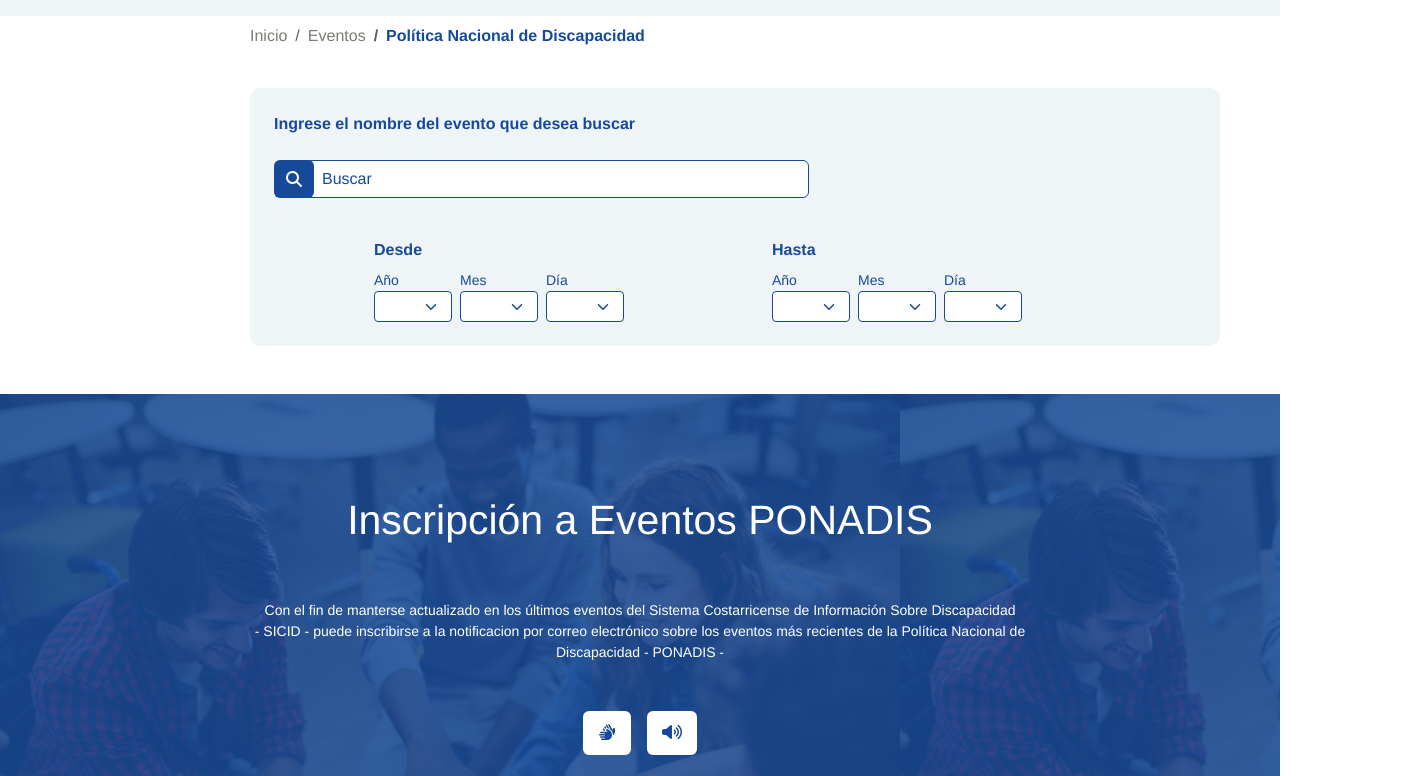
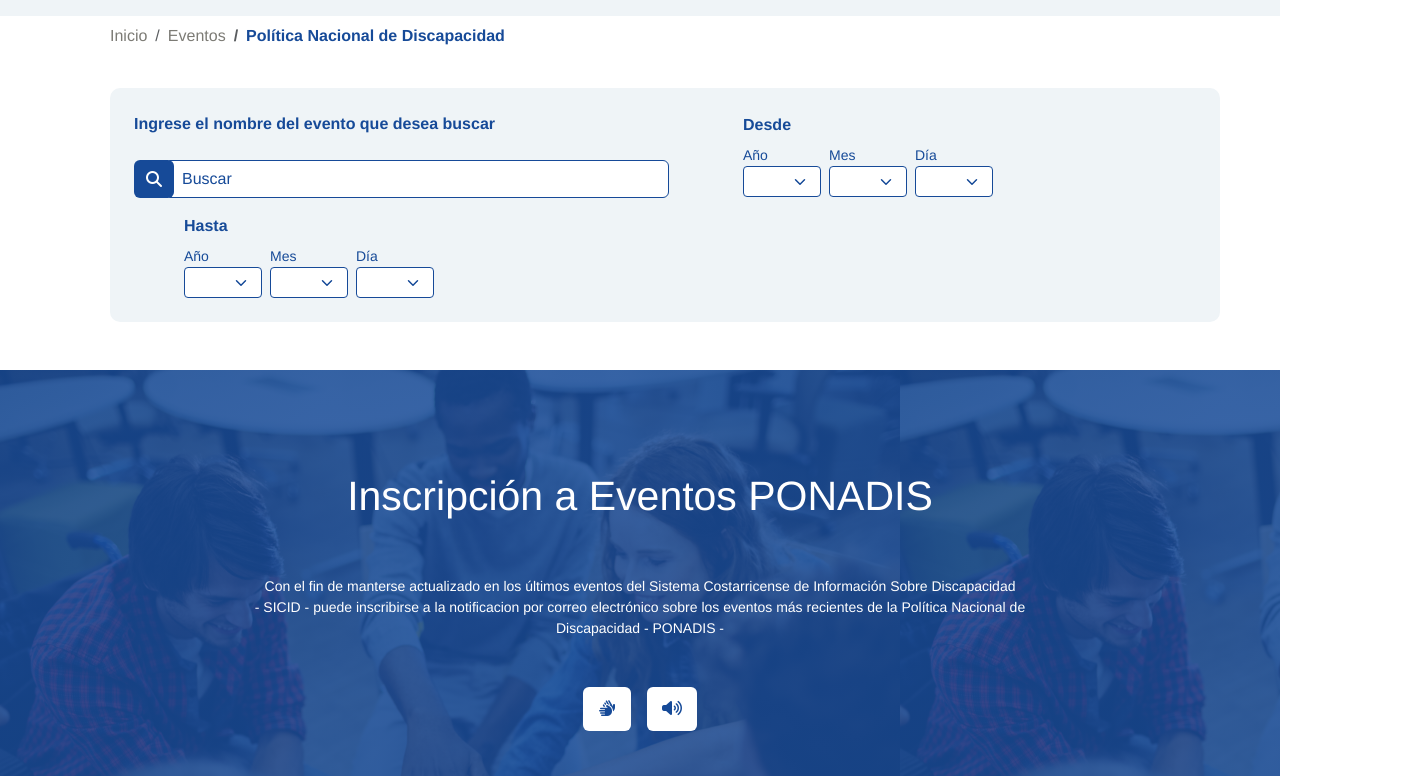
Before and after one commit to maycolsporras/Proyecto-Integrado-1, a plain HTML site: page frontend/eventos-politica.html in a window 1280 px wide. Shown: the part 276-1052 px from the top of the page, 1422 px wide, since content can reach past the window. Drawn offline with nearby package versions, Linux system fonts and the light colour scheme.

Commit message:
[style]: modificando estilos para responsividad

```diff
--- a/frontend/css/pages/eventos-politica.css
+++ b/frontend/css/pages/eventos-politica.css
@@ -88,15 +88,21 @@
 
 @media (min-width: 991.98px) {
     .filtroDesde{
-        margin-left: 100px !important;
+        margin-left: 50px !important;
     }
     .filtroHasta{
-        margin-left: 100px !important;
+        margin-left: 50px !important;
     }
 }
 
 @media (min-width: 991.98px) {
     .offsetDerechaEventos {
+        margin-left: 50px !important;
+    }
+}
+
+@media (min-width: 1920px) {
+    .offsetDerechaEventos {
         margin-left: 190px !important;
     }
 }
--- a/frontend/eventos-politica.html
+++ b/frontend/eventos-politica.html
@@ -120,8 +120,7 @@
     <main id="mainContent">
         <div class="container-fluid">
             <div class="row py-4 eventosHeader px-lg-5">
-                <div
-                    class="col-12 d-flex flex-column flex-lg-row align-items-start align-items-lg-center gap-2 offsetDerechaEventos">
+                <div class="col-12 d-flex flex-column flex-lg-row align-items-start align-items-lg-center gap-2 offsetDerechaEventos">
                     <p class="txtEventosHeader">Eventos</p>
                     <div class="lineaSeparadora d-none d-lg-block"></div>
                     <p class="txtEventosHeader fw-bold">Política Nacional de Discapacidad</p>
@@ -144,7 +143,7 @@
             </div>
 
             <form role="search" aria-label="Filtros de búsqueda de eventos" class="offsetDerechaEventos px-lg-5">
-                <div class="row mx-0 mt-4 pb-4 barraBusquedaEventos gap-lg-4 align-items-center justify-content-start">
+                <div class="row mx-0 mt-4 pb-4 barraBusquedaEventos align-items-center justify-content-start">
                     <div class="col-12 col-lg-auto mt-3">
                         <label class="form-label fw-bold txtFormBsuqueda" for="buscar-evento">Ingrese el nombre del
                             evento que
```
